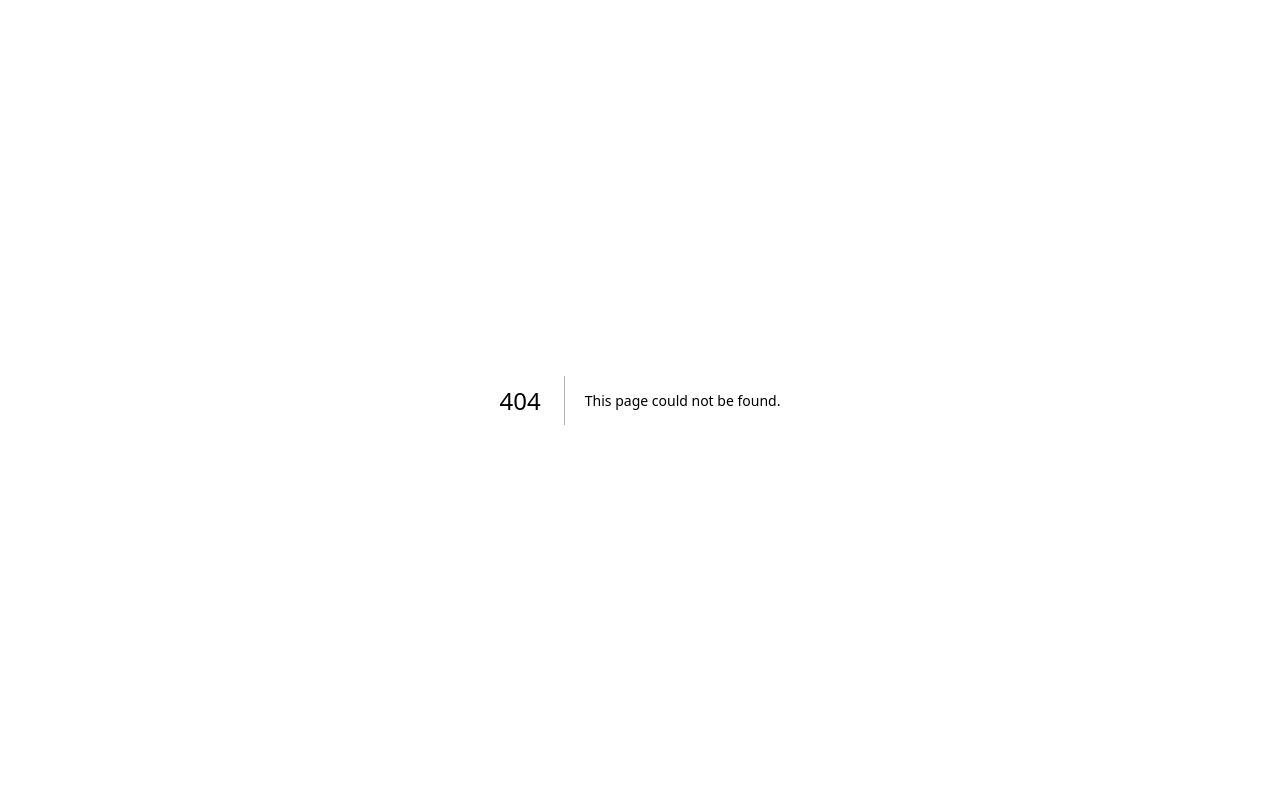
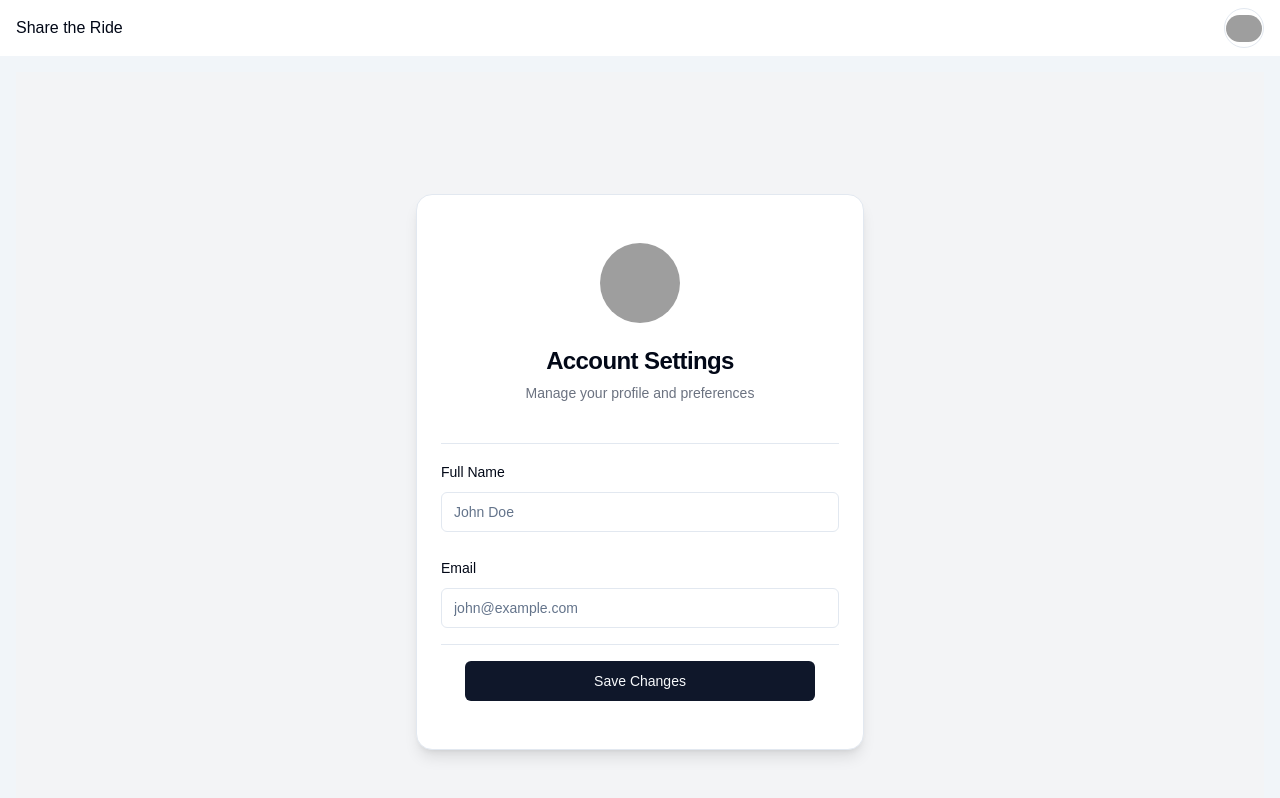
Before and after one commit to Sitaras/JourneyLink, a Next.js app in the folder front-end/: page /settings in a window 1280 px wide. Before the commit this address had no page. Shown: the top 798 px of the page. Built offline with nearby package versions, Linux system fonts and the light colour scheme; grey boxes are pictures that could not be loaded.

Commit message:
added settings page and routing. changes some names.

```diff
--- a/front-end/src/api-actions/auth.ts
+++ b/front-end/src/api-actions/auth.ts
@@ -56,6 +56,28 @@ export const register = async (email: string, password: string) => {
   }
 };
 
+export const settings = async (email: string, password: string) => {
+  try {
+    const response = await fetch("https://your-backend.com/api/profile", {
+      method: "POST",
+      credentials: "include",
+      headers: {
+        "Content-Type": "application/json",
+      },
+      body: JSON.stringify({ email, password }),
+    });
+
+    if (!response.ok) {
+      throw new Error("Failed to sign up");
+    }
+
+    return response.json();
+  } catch (error) {
+    console.error("Sign-up error:", error);
+    throw error;
+  }
+};
+
 export const getUserInfo = async () => {
   try {
     const response = await fetch("https://your-backend.com/api/user", {
--- a/front-end/src/app/(home)/page.tsx
+++ b/front-end/src/app/(home)/page.tsx
@@ -4,7 +4,7 @@ import { Button } from "@/components/ui/button";
 export default function Home() {
   return (
     <div className="flex flex-col items-center">
-      <Button>journeyLink</Button>
+      <h3>Welcome to the Share the Ride app!</h3>
     </div>
   );
 }
--- /dev/null
+++ b/front-end/src/app/(home)/settings/page.tsx
@@ -0,0 +1,51 @@
+import { Button } from "@/components/ui/button";
+import {
+  Card,
+  CardDescription,
+  CardFooter,
+  CardHeader,
+  CardTitle,
+} from "@/components/ui/card";
+import { Input } from "@/components/ui/input";
+import { Label } from "@/components/ui/label";
+
+import { Separator } from "@/components/ui/separator";
+
+import { Avatar, AvatarFallback, AvatarImage } from "@/components/ui/avatar";
+
+export default function SettingsPage() {
+
+
+  return (
+    <div className="min-h-screen flex justify-center items-center p-6 bg-gray-100">
+      <Card className="w-full max-w-md p-6 shadow-lg rounded-2xl bg-white">
+        <CardHeader className="flex flex-col items-center text-center">
+          <Avatar className="w-20 h-20 mb-4">
+            <AvatarImage src="/user-avatar.png" alt="User Image" />
+            <AvatarFallback>User Image</AvatarFallback>
+          </Avatar>
+          <CardTitle className="text-2xl font-semibold">Account Settings</CardTitle>
+          <CardDescription className="text-gray-500">
+            Manage your profile and preferences
+          </CardDescription>
+        </CardHeader>
+        <Separator className="my-4" />
+        <div className="space-y-6">
+          <div>
+            <Label htmlFor="name" className="font-medium">Full Name</Label>
+            <Input id="name" placeholder="John Doe" className="mt-2" />
+          </div>
+          <div>
+            <Label htmlFor="email" className="font-medium">Email</Label>
+            <Input id="email" type="email" placeholder="john@example.com" className="mt-2" />
+          </div>
+
+        </div>
+        <Separator className="my-4" />
+        <CardFooter>
+          <Button className="w-full">Save Changes</Button>
+        </CardFooter>
+      </Card>
+    </div>
+  );
+}
--- a/front-end/src/components/Header/Header.tsx
+++ b/front-end/src/components/Header/Header.tsx
@@ -7,7 +7,7 @@ import styles from "./Header.module.css";
 const Header = () => {
   return (
     <header className={styles.header}>
-      <Link href="/">JourneyLink</Link>
+      <Link href="/">Share the Ride</Link>
       <UserNav className="ml-auto" />
     </header>
   );
--- a/front-end/src/components/Header/UserNav/UserNav.tsx
+++ b/front-end/src/components/Header/UserNav/UserNav.tsx
@@ -35,8 +35,8 @@ const UserNav = ({ className }: { className?: string }) => {
       <DropdownMenuContent align="end">
         <DropdownMenuLabel>Menu</DropdownMenuLabel>
         <DropdownMenuSeparator />
-        <DropdownMenuItem>Settings</DropdownMenuItem>
-        <DropdownMenuItem>Support</DropdownMenuItem>
+        <DropdownMenuItem><Link href="/settings">Settings</Link></DropdownMenuItem>
+        <DropdownMenuItem><Link href="/support">Support</Link></DropdownMenuItem>
         <DropdownMenuSeparator />
         {user ? (
           <DropdownMenuItem>
--- /dev/null
+++ b/front-end/src/components/ui/avatar.tsx
@@ -0,0 +1,50 @@
+"use client"
+
+import * as React from "react"
+import * as AvatarPrimitive from "@radix-ui/react-avatar"
+
+import { cn } from "@/lib/utils"
+
+const Avatar = React.forwardRef<
+  React.ElementRef<typeof AvatarPrimitive.Root>,
+  React.ComponentPropsWithoutRef<typeof AvatarPrimitive.Root>
+>(({ className, ...props }, ref) => (
+  <AvatarPrimitive.Root
+    ref={ref}
+    className={cn(
+      "relative flex h-10 w-10 shrink-0 overflow-hidden rounded-full",
+      className
+    )}
+    {...props}
+  />
+))
+Avatar.displayName = AvatarPrimitive.Root.displayName
+
+const AvatarImage = React.forwardRef<
+  React.ElementRef<typeof AvatarPrimitive.Image>,
+  React.ComponentPropsWithoutRef<typeof AvatarPrimitive.Image>
+>(({ className, ...props }, ref) => (
+  <AvatarPrimitive.Image
+    ref={ref}
+    className={cn("aspect-square h-full w-full", className)}
+    {...props}
+  />
+))
+AvatarImage.displayName = AvatarPrimitive.Image.displayName
+
+const AvatarFallback = React.forwardRef<
+  React.ElementRef<typeof AvatarPrimitive.Fallback>,
+  React.ComponentPropsWithoutRef<typeof AvatarPrimitive.Fallback>
+>(({ className, ...props }, ref) => (
+  <AvatarPrimitive.Fallback
+    ref={ref}
+    className={cn(
+      "flex h-full w-full items-center justify-center rounded-full bg-muted",
+      className
+    )}
+    {...props}
+  />
+))
+AvatarFallback.displayName = AvatarPrimitive.Fallback.displayName
+
+export { Avatar, AvatarImage, AvatarFallback }
--- /dev/null
+++ b/front-end/src/components/ui/separator.tsx
@@ -0,0 +1,31 @@
+"use client"
+
+import * as React from "react"
+import * as SeparatorPrimitive from "@radix-ui/react-separator"
+
+import { cn } from "@/lib/utils"
+
+const Separator = React.forwardRef<
+  React.ElementRef<typeof SeparatorPrimitive.Root>,
+  React.ComponentPropsWithoutRef<typeof SeparatorPrimitive.Root>
+>(
+  (
+    { className, orientation = "horizontal", decorative = true, ...props },
+    ref
+  ) => (
+    <SeparatorPrimitive.Root
+      ref={ref}
+      decorative={decorative}
+      orientation={orientation}
+      className={cn(
+        "shrink-0 bg-border",
+        orientation === "horizontal" ? "h-[1px] w-full" : "h-full w-[1px]",
+        className
+      )}
+      {...props}
+    />
+  )
+)
+Separator.displayName = SeparatorPrimitive.Root.displayName
+
+export { Separator }
--- /dev/null
+++ b/front-end/src/components/ui/switch.tsx
@@ -0,0 +1,29 @@
+"use client"
+
+import * as React from "react"
+import * as SwitchPrimitives from "@radix-ui/react-switch"
+
+import { cn } from "@/lib/utils"
+
+const Switch = React.forwardRef<
+  React.ElementRef<typeof SwitchPrimitives.Root>,
+  React.ComponentPropsWithoutRef<typeof SwitchPrimitives.Root>
+>(({ className, ...props }, ref) => (
+  <SwitchPrimitives.Root
+    className={cn(
+      "peer inline-flex h-6 w-11 shrink-0 cursor-pointer items-center rounded-full border-2 border-transparent transition-colors focus-visible:outline-none focus-visible:ring-2 focus-visible:ring-ring focus-visible:ring-offset-2 focus-visible:ring-offset-background disabled:cursor-not-allowed disabled:opacity-50 data-[state=checked]:bg-primary data-[state=unchecked]:bg-input",
+      className
+    )}
+    {...props}
+    ref={ref}
+  >
+    <SwitchPrimitives.Thumb
+      className={cn(
+        "pointer-events-none block h-5 w-5 rounded-full bg-background shadow-lg ring-0 transition-transform data-[state=checked]:translate-x-5 data-[state=unchecked]:translate-x-0"
+      )}
+    />
+  </SwitchPrimitives.Root>
+))
+Switch.displayName = SwitchPrimitives.Root.displayName
+
+export { Switch }
--- a/front-end/src/data/routes.ts
+++ b/front-end/src/data/routes.ts
@@ -2,6 +2,8 @@ const routes = {
   home: '/',
   login: '/login',
   register: '/register',
+  settings: '/settings',
+  support: '/support',
   terms: '/terms-of-use',
   cookies: '/cookies',
   forgotPassword: 'forgot-password',
```
